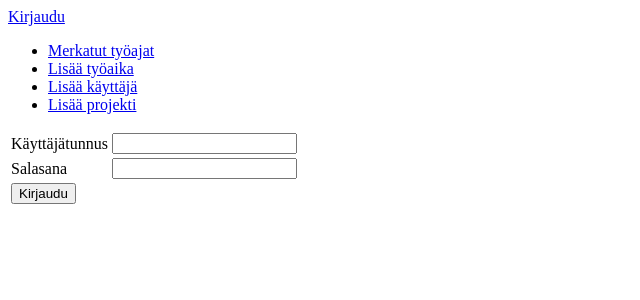
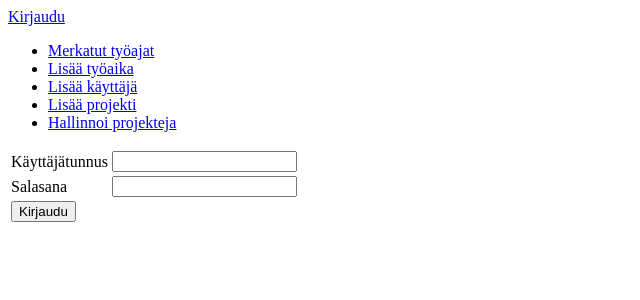
Before and after one commit to sebazai/Tyoajanseuranta, a Flask app: page /auth/login in a window 1280 px wide. Shown: the top 300 px of the page, without its empty margins (0-640 px from the left). Run offline with Flask 2, Linux system fonts and the light colour scheme.

Commit message:
lisätty projektinhallinta sivun linkki

```diff
--- a/application/templates/layout.html
+++ b/application/templates/layout.html
@@ -18,6 +18,7 @@
 			<li><a href="{{ url_for('kirjaus_form') }}">Lisää työaika</a></li>
 			<li><a href="{{ url_for('auth_register') }}">Lisää käyttäjä</a></li>
 			<li><a href="{{ url_for('project_form') }}">Lisää projekti</a></li>
+			<li><a href="{{ url_for('userproject_form') }}">Hallinnoi projekteja</a></li>
 		</ul>
 		{% block body %}
 		<p>
```
